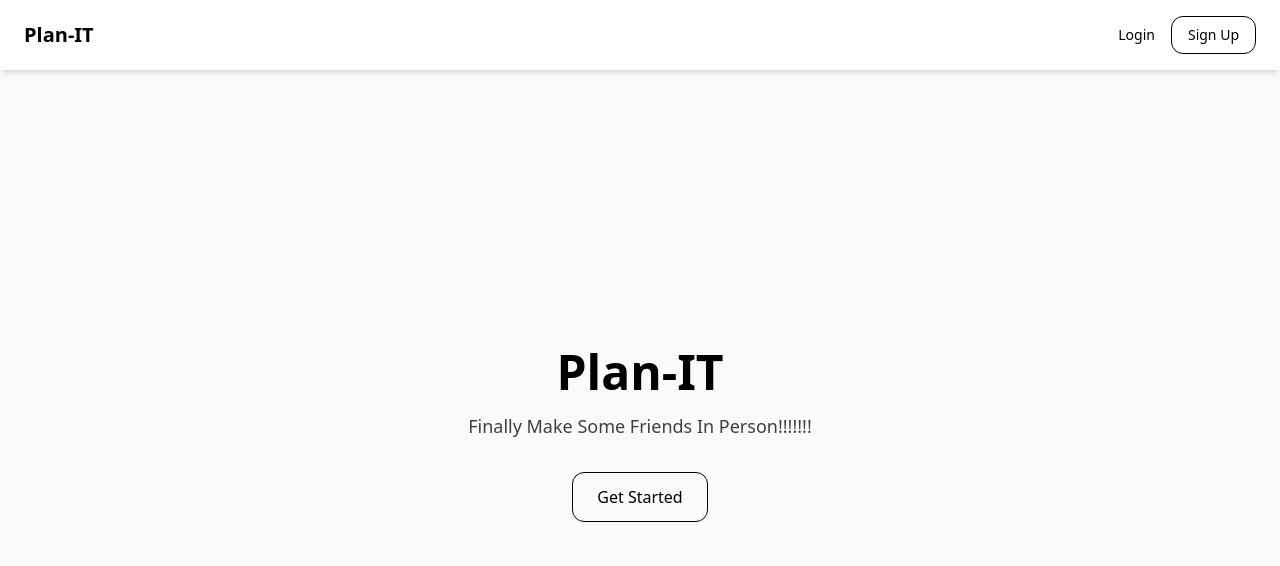
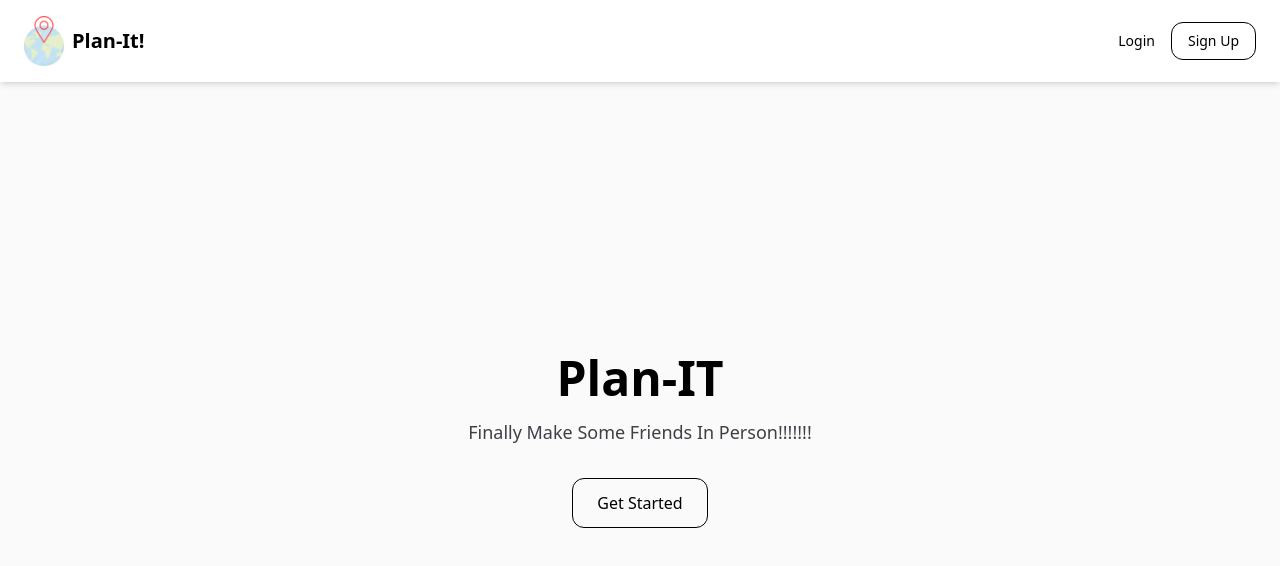
Before and after one commit to RohitCodes22/Plan-It, a Next.js app in the folder frontend/: page / in a window 1280 px wide. Shown: the top 566 px of the page. Built offline with nearby package versions, Linux system fonts and the light colour scheme.

Commit message:
Logo added

```diff
--- a/frontend/src/app/components/header/header.js
+++ b/frontend/src/app/components/header/header.js
@@ -1,10 +1,13 @@
 import React from "react";
+import Image from "next/image";
+import logo from "../header/Plan.png"
 
 export default function Header() {
   return (
     <header className="w-full shadow-md py-4 px-6 flex items-center justify-between bg-white text-black">
-      <div className="flex items-center gap-2 text-xl font-semibold">
-        <span>Plan-IT</span>
+      <div className="flex items-center gap-2">
+        <Image src={logo} alt="App Logo" width={40} height={40} />
+        <span className="text-xl font-bold">Plan-It!</span>
       </div>
 
       <nav className="flex items-center gap-4">
```
Also changed, not shown: frontend/src/app/components/header/Plan.png (added).
